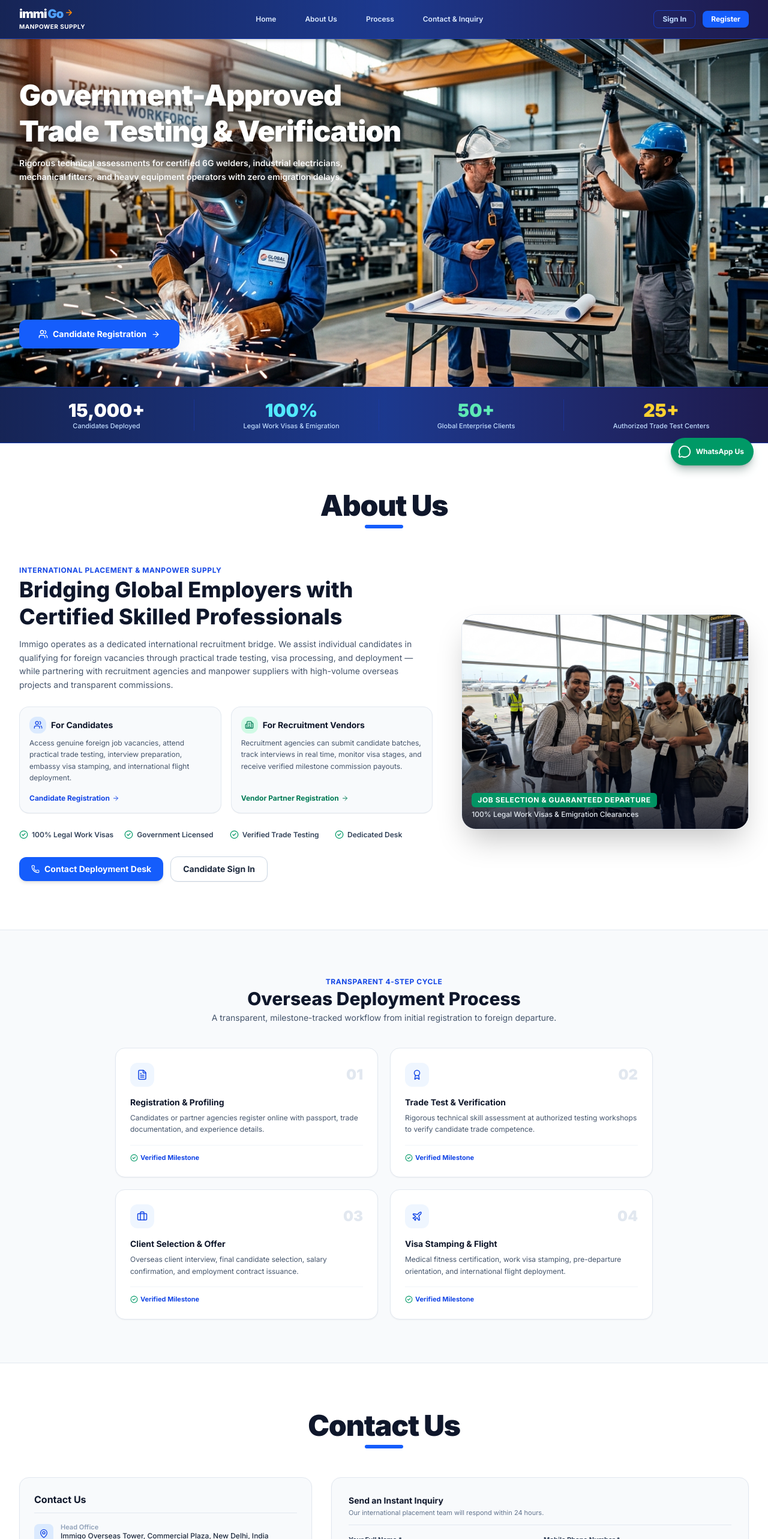
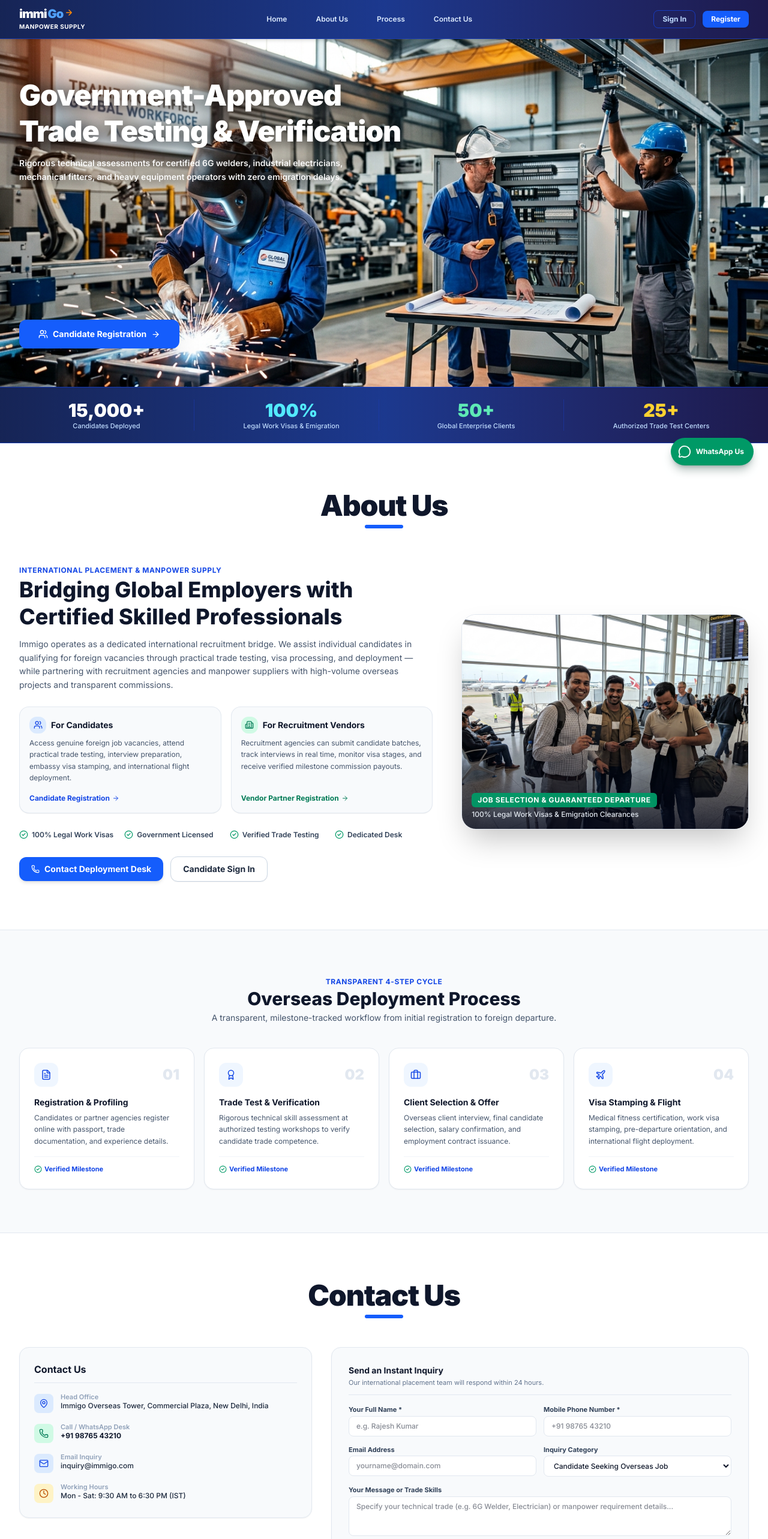
Before and after one commit to whitegravity513-sys/immigo, a React (Vite) app in the folder frontend/: page /candidate in a window 1280 px wide. Shown: the top 2566 px of the page at 60% size. Built offline with nearby package versions, Linux system fonts and the light colour scheme.

Commit message:
fix(landing): 2-col on mobile/tablet and 4-col 1-row on desktop for process section, rename navbar link to Contact Us

```diff
--- a/frontend/src/pages/public/LandingPage.jsx
+++ b/frontend/src/pages/public/LandingPage.jsx
@@ -137,7 +137,7 @@
               Process
             </a>
             <a href="#contact" className="hover:text-cyan-300 transition-colors">
-              Contact & Inquiry
+              Contact Us
             </a>
           </nav>
 
@@ -430,7 +430,7 @@
             </p>
           </div>
 
-          <div className="grid grid-cols-2 gap-3 sm:gap-5 max-w-4xl mx-auto">
+          <div className="grid grid-cols-2 lg:grid-cols-4 gap-3 sm:gap-4 max-w-7xl mx-auto">
             {[
               {
                 step: "01",
```
